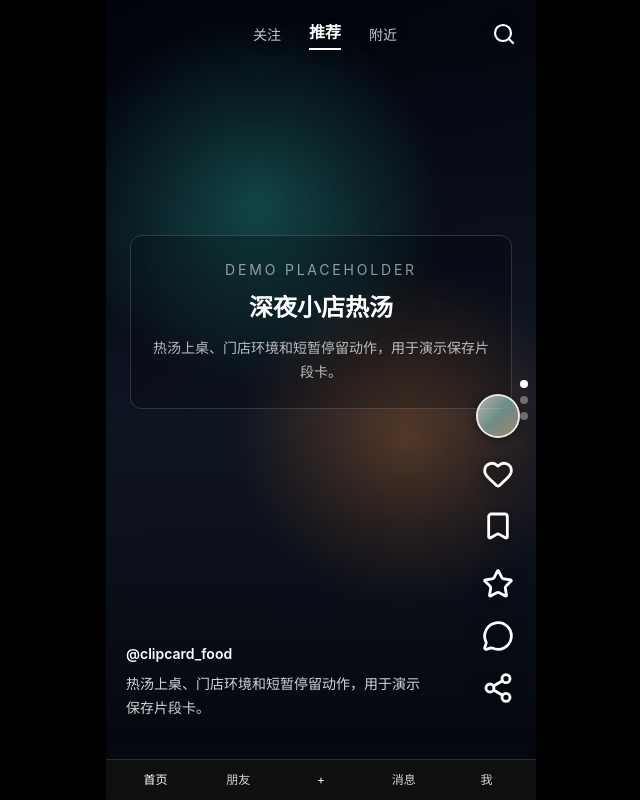
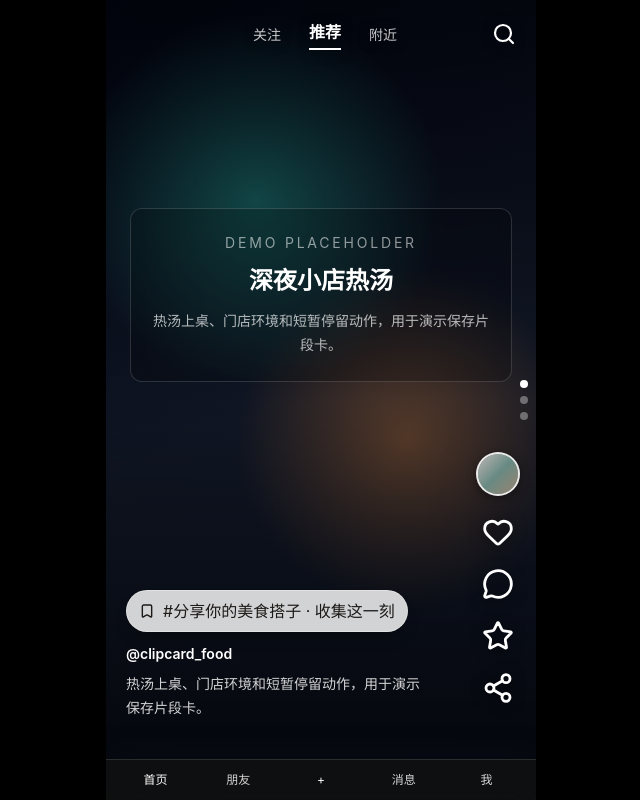
Before and after one commit to Endless-Summer137/Clipcard-Lab, a React (Vite) app: page / in a window 1280 px wide. Shown: the whole page, without its empty margins (319-959 px from the left). Built offline with nearby package versions, Linux system fonts and the light colour scheme.

Commit message:
Move ClipCard entry to activities

```diff
--- a/src/App.tsx
+++ b/src/App.tsx
@@ -114,7 +114,12 @@ export default function App() {
         return <DresserPage onNavigate={navigate} />;
       case 'demoFeed':
       default:
-        return <DemoFeedPage onOpenProfile={() => navigate('profile', { dev: false })} />;
+        return (
+          <DemoFeedPage
+            onOpenProfile={() => navigate('profile', { dev: false })}
+            onOpenClipbookTemplate={(template) => navigate('clipbook', { dev: false, template })}
+          />
+        );
     }
   }
 
--- a/src/pages/DemoFeedPage.tsx
+++ b/src/pages/DemoFeedPage.tsx
@@ -4,7 +4,7 @@ import { useEffect, useRef, useState } from 'react';
 import { runAdGate } from '../core/adGate';
 import { runBudgetGate } from '../core/budgetGate';
 import { generateSegmentCard } from '../core/cardEngine';
-import { getCardById, saveCard } from '../core/cardStore';
+import { saveCard } from '../core/cardStore';
 import { recordEvent } from '../core/eventStore';
 import type { SegmentCard, SegmentSource, TriggerMode } from '../core/types';
 import { CardDetailView, CardQuickPreview } from './CardDetailView';
@@ -12,6 +12,7 @@ import { defaultDemoVideos, readDemoConfig, type DemoVideoConfig } from './demoD
 
 interface DemoFeedPageProps {
   onOpenProfile?: () => void;
+  onOpenClipbookTemplate?: (templateId: 'fps' | 'landscape' | 'blank') => void;
 }
 
 interface ResolvedSegment {
@@ -27,7 +28,7 @@ interface ManualSegmentSelection {
   segmentEnd: number;
 }
 
-export function DemoFeedPage({ onOpenProfile }: DemoFeedPageProps) {
+export function DemoFeedPage({ onOpenProfile, onOpenClipbookTemplate }: DemoFeedPageProps) {
   const [videos, setVideos] = useState<DemoVideoConfig[]>(() => readDemoConfig());
   const [activeIndex, setActiveIndex] = useState(0);
   const [activeCard, setActiveCard] = useState<SegmentCard | null>(null);
@@ -35,17 +36,12 @@ export function DemoFeedPage({ onOpenProfile }: DemoFeedPageProps) {
   const [cardFeedback, setCardFeedback] = useState('');
   const [isGeneratingCard, setIsGeneratingCard] = useState(false);
   const [touchStartY, setTouchStartY] = useState<number | null>(null);
-  const [showSaveHint, setShowSaveHint] = useState(true);
   const videoElementRef = useRef<HTMLVideoElement | null>(null);
-  const longPressTimerRef = useRef<number | null>(null);
-  const longPressTriggeredRef = useRef(false);
 
   const video = videos[activeIndex] ?? defaultDemoVideos[0];
 
   useEffect(() => {
     setVideos(readDemoConfig());
-    const timer = window.setTimeout(() => setShowSaveHint(false), 1200);
-    return () => window.clearTimeout(timer);
   }, []);
 
   function formatSeconds(seconds: number) {
@@ -265,6 +261,12 @@ export function DemoFeedPage({ onOpenProfile }: DemoFeedPageProps) {
         segmentNote: video.segmentNote,
         budgetResult,
         adDecision,
+        ...(video.activityEnabled ? {
+          activityId: video.activityId,
+          activityName: video.activityName,
+          activityCta: video.activityCta,
+          targetClipbookTemplate: video.targetClipbookTemplate,
+        } : {}),
         ...cover,
       });
 
@@ -275,7 +277,13 @@ export function DemoFeedPage({ onOpenProfile }: DemoFeedPageProps) {
         cardId: card.cardId,
         segmentStart: card.segmentStart,
         segmentEnd: card.segmentEnd,
-        metadata: { budgetLevel: budgetResult.level, adDecision: adDecision.decision, segmentSource: card.segmentSource },
+        metadata: {
+          budgetLevel: budgetResult.level,
+          adDecision: adDecision.decision,
+          segmentSource: card.segmentSource,
+          activityName: card.activityName,
+          targetClipbookTemplate: card.targetClipbookTemplate,
+        },
       });
       if (adDecision.decision === 'allow') {
         recordEvent({
@@ -288,54 +296,39 @@ export function DemoFeedPage({ onOpenProfile }: DemoFeedPageProps) {
         });
       }
       setActiveCard(card);
+      if (card.activityName) setCardFeedback(`已生成「${card.activityName}」活动卡片`);
     } finally {
       setIsGeneratingCard(false);
     }
   }
 
-  function clearLongPressTimer() {
-    if (longPressTimerRef.current) {
-      window.clearTimeout(longPressTimerRef.current);
-      longPressTimerRef.current = null;
-    }
-  }
-
-  function onBookmarkPointerDown() {
-    longPressTriggeredRef.current = false;
-    clearLongPressTimer();
-    longPressTimerRef.current = window.setTimeout(() => {
-      longPressTriggeredRef.current = true;
-      void buildCardFromVideo('long_press');
-    }, 650);
-  }
-
-  function onBookmarkPointerUp() {
-    clearLongPressTimer();
-  }
-
-  function onBookmarkClick() {
-    if (longPressTriggeredRef.current) {
-      longPressTriggeredRef.current = false;
-      return;
-    }
-
-    void buildCardFromVideo('short_press');
-  }
-
-  function recordCardAction(eventType: 'card_saved' | 'card_shared') {
+  function recordCardAction(eventType: 'card_shared' | 'card_added_to_clipbook') {
     if (!activeCard) return;
-    const alreadySaved = eventType === 'card_saved' && Boolean(getCardById(activeCard.cardId));
-    if (eventType === 'card_saved' && !alreadySaved) saveCard(activeCard);
     recordEvent({
       eventType,
       videoId: activeCard.videoId,
       cardId: activeCard.cardId,
       segmentStart: activeCard.segmentStart,
       segmentEnd: activeCard.segmentEnd,
+      metadata: {
+        activityName: activeCard.activityName,
+        targetClipbookTemplate: activeCard.targetClipbookTemplate,
+      },
     });
 
-    if (eventType === 'card_saved') setCardFeedback(alreadySaved ? '已保存' : '已保存到我的卡片');
     if (eventType === 'card_shared') setCardFeedback('已生成分享卡片');
+    if (eventType === 'card_added_to_clipbook') setCardFeedback('已进入活动手账编辑');
+  }
+
+  function normalizeTargetTemplate(value?: string): 'fps' | 'landscape' | 'blank' {
+    if (value === 'fps' || value === 'landscape' || value === 'blank') return value;
+    return 'blank';
+  }
+
+  function addToActivityClipbook() {
+    if (!activeCard) return;
+    recordCardAction('card_added_to_clipbook');
+    onOpenClipbookTemplate?.(normalizeTargetTemplate(activeCard.targetClipbookTemplate));
   }
 
   function onWheel(event: WheelEvent<HTMLElement>) {
@@ -382,36 +375,29 @@ export function DemoFeedPage({ onOpenProfile }: DemoFeedPageProps) {
           <button className="text-white drop-shadow-[0_2px_7px_rgba(0,0,0,0.65)]" type="button" aria-label="喜欢">
             <Heart className="h-8 w-8" strokeWidth={2.1} />
           </button>
-          <div className="relative">
-            {showSaveHint ? (
-              <span className="pointer-events-none absolute right-9 top-1/2 -translate-y-1/2 whitespace-nowrap rounded-md bg-black/70 px-2.5 py-1 text-xs text-white shadow-lg backdrop-blur">
-                保存这一刻
-              </span>
-            ) : null}
-            <button
-              className="text-white drop-shadow-[0_2px_7px_rgba(0,0,0,0.65)]"
-              type="button"
-              onPointerDown={onBookmarkPointerDown}
-              onPointerUp={onBookmarkPointerUp}
-              onPointerLeave={clearLongPressTimer}
-              onPointerCancel={clearLongPressTimer}
-              onClick={onBookmarkClick}
-              aria-label="保存这一刻"
-            >
-              <Bookmark className="h-8 w-8" strokeWidth={2.1} />
-            </button>
-          </div>
+          <button className="text-white drop-shadow-[0_2px_7px_rgba(0,0,0,0.65)]" type="button" aria-label="评论">
+            <MessageCircle className="h-8 w-8" strokeWidth={2.1} />
+          </button>
           <button className="text-white drop-shadow-[0_2px_7px_rgba(0,0,0,0.65)]" type="button" aria-label="收藏">
             <Star className="h-8 w-8" strokeWidth={2.1} />
-          </button>
-          <button className="text-white drop-shadow-[0_2px_7px_rgba(0,0,0,0.65)]" type="button" aria-label="评论">
-            <MessageCircle className="h-8 w-8" strokeWidth={2.1} />
           </button>
           <button className="text-white drop-shadow-[0_2px_7px_rgba(0,0,0,0.65)]" type="button" aria-label="分享">
             <Share2 className="h-8 w-8" strokeWidth={2.1} />
           </button>
         </aside>
         <section className="relative z-10 px-5 pb-20">
+          {video.activityEnabled && video.activityName ? (
+            <button
+              type="button"
+              disabled={isGeneratingCard}
+              onClick={() => void buildCardFromVideo('short_press')}
+              className="mb-3 inline-flex max-w-[86%] items-center gap-2 rounded-full border border-white/35 bg-white/82 px-3 py-2 text-left text-xs font-semibold text-stone-900 shadow-lg shadow-black/18 backdrop-blur transition hover:bg-white disabled:opacity-70"
+              aria-label={`${video.activityName} ${video.activityCta ?? '加入这一刻'}`}
+            >
+              <Bookmark className="h-4 w-4 shrink-0" strokeWidth={2.1} />
+              <span className="truncate">{video.activityName} · {video.activityCta ?? '加入这一刻'}</span>
+            </button>
+          ) : null}
           <p className="text-sm font-semibold">{video.authorName}</p>
           <p className="mt-2 max-w-[78%] text-sm leading-6 text-white/82">{video.videoDescription}</p>
         </section>
@@ -438,7 +424,7 @@ export function DemoFeedPage({ onOpenProfile }: DemoFeedPageProps) {
           card={activeCard}
           feedback={cardFeedback}
           onClose={() => setActiveCard(null)}
-          onSave={() => recordCardAction('card_saved')}
+          onAddToActivityClipbook={addToActivityClipbook}
           onShare={() => recordCardAction('card_shared')}
           onOpenDetail={() => setDetailCard(activeCard)}
         />
--- a/src/pages/Placeholders.tsx
+++ b/src/pages/Placeholders.tsx
@@ -39,7 +39,7 @@ export function MyCardsPage({ onNavigate }: SimplePageProps) {
           </div>
         ) : (
           <div className="mt-24 rounded-3xl bg-[#f3f0e7] px-5 py-9 text-center text-sm leading-6 text-stone-500 shadow-sm shadow-stone-200">
-            刷视频时点击“保存这一刻”，片段卡会出现在这里。
+            参与活动时点击活动胶囊，生成的片段卡会出现在这里。
           </div>
         )}
       </section>
@@ -242,7 +242,7 @@ export function ClipbookPage({ onNavigate, devMode = false, templateId }: Clipbo
     return (
       <UserSubPageShell
         title="卡片手账"
-        subtitle="把保存的片段卡整理成可分享的手账"
+        subtitle="把活动中收集的片段卡整理成你的主题手账"
         onBack={() => onNavigate('profile', { dev: false })}
       >
         <ClipbookHome
@@ -746,7 +746,7 @@ function CardPickerModal({
           </div>
         ) : (
           <p className="mt-8 rounded-2xl bg-stone-100 px-4 py-6 text-center text-sm leading-6 text-stone-500">
-            还没有可放入手账的卡片。先在视频里点击“保存这一刻”生成卡片。
+            还没有可放入手账的卡片。先在活动视频里点击活动胶囊生成卡片。
           </p>
         )}
         {devMode ? (
--- a/src/pages/ProfilePage.tsx
+++ b/src/pages/ProfilePage.tsx
@@ -57,7 +57,7 @@ export function ProfilePage({ onNavigate }: ProfilePageProps) {
               <p className="mt-1 text-sm text-stone-500">ID：clipcard_2026</p>
             </div>
           </div>
-          <p className="mt-4 text-sm leading-6 text-stone-600">用短视频片段卡验证“保存这一刻”的演示账号。</p>
+          <p className="mt-4 text-sm leading-6 text-stone-600">用活动片段卡验证“收集这一刻”的演示账号。</p>
 
           <div className="mt-5 grid grid-cols-5 items-center gap-2 text-center">
             {[
@@ -190,7 +190,7 @@ function CardCenter({
           </div>
         ) : (
           <div className="mt-3 rounded-2xl bg-white px-4 py-6 text-center text-sm leading-6 text-stone-500 shadow-sm shadow-stone-200">
-            刷视频时点击“保存这一刻”，片段卡会出现在这里。
+            参与活动时点击活动胶囊，片段卡会出现在这里。
           </div>
         )}
       </section>
--- a/src/pages/demoData.ts
+++ b/src/pages/demoData.ts
@@ -21,6 +21,11 @@ export const defaultDemoVideos: DemoVideoConfig[] = [
     adCandidate: '门店团购',
     authorName: '@clipcard_food',
     duration: 72,
+    activityEnabled: true,
+    activityId: 'activity_food_partner',
+    activityName: '#分享你的美食搭子',
+    activityCta: '收集这一刻',
+    targetClipbookTemplate: 'blank',
   },
   {
     videoId: 'demo_game_001',
@@ -34,6 +39,11 @@ export const defaultDemoVideos: DemoVideoConfig[] = [
     adCandidate: '游戏外设',
     authorName: '@clipcard_game',
     duration: 86,
+    activityEnabled: true,
+    activityId: 'activity_game_highlight',
+    activityName: '#游戏高能操作时刻',
+    activityCta: '收集高光',
+    targetClipbookTemplate: 'fps',
   },
   {
     videoId: 'demo_travel_001',
@@ -47,6 +57,7 @@ export const defaultDemoVideos: DemoVideoConfig[] = [
     adCandidate: '景区广告',
     authorName: '@clipcard_travel',
     duration: 60,
+    activityEnabled: false,
   },
 ];
 
@@ -60,6 +71,11 @@ export function readDemoConfig() {
       ...parsed[index],
       videoId: parsed[index]?.videoId || fallback.videoId,
       tags: Array.isArray(parsed[index]?.tags) ? parsed[index]?.tags ?? fallback.tags : fallback.tags,
+      activityEnabled: parsed[index]?.activityEnabled ?? fallback.activityEnabled,
+      activityId: parsed[index]?.activityId ?? fallback.activityId,
+      activityName: parsed[index]?.activityName ?? fallback.activityName,
+      activityCta: parsed[index]?.activityCta ?? fallback.activityCta,
+      targetClipbookTemplate: parsed[index]?.targetClipbookTemplate ?? fallback.targetClipbookTemplate,
     }));
   } catch {
     return defaultDemoVideos;
```
Also changed, not shown: src/core/cardEngine.ts (+9 -0 lines), src/core/types.ts (+13 -0 lines), src/pages/AdminConfigPage.tsx (+20 -0 lines), src/pages/CardDetailView.tsx (+30 -12 lines), 2 other files (tests, documents, lock files or other folders).
